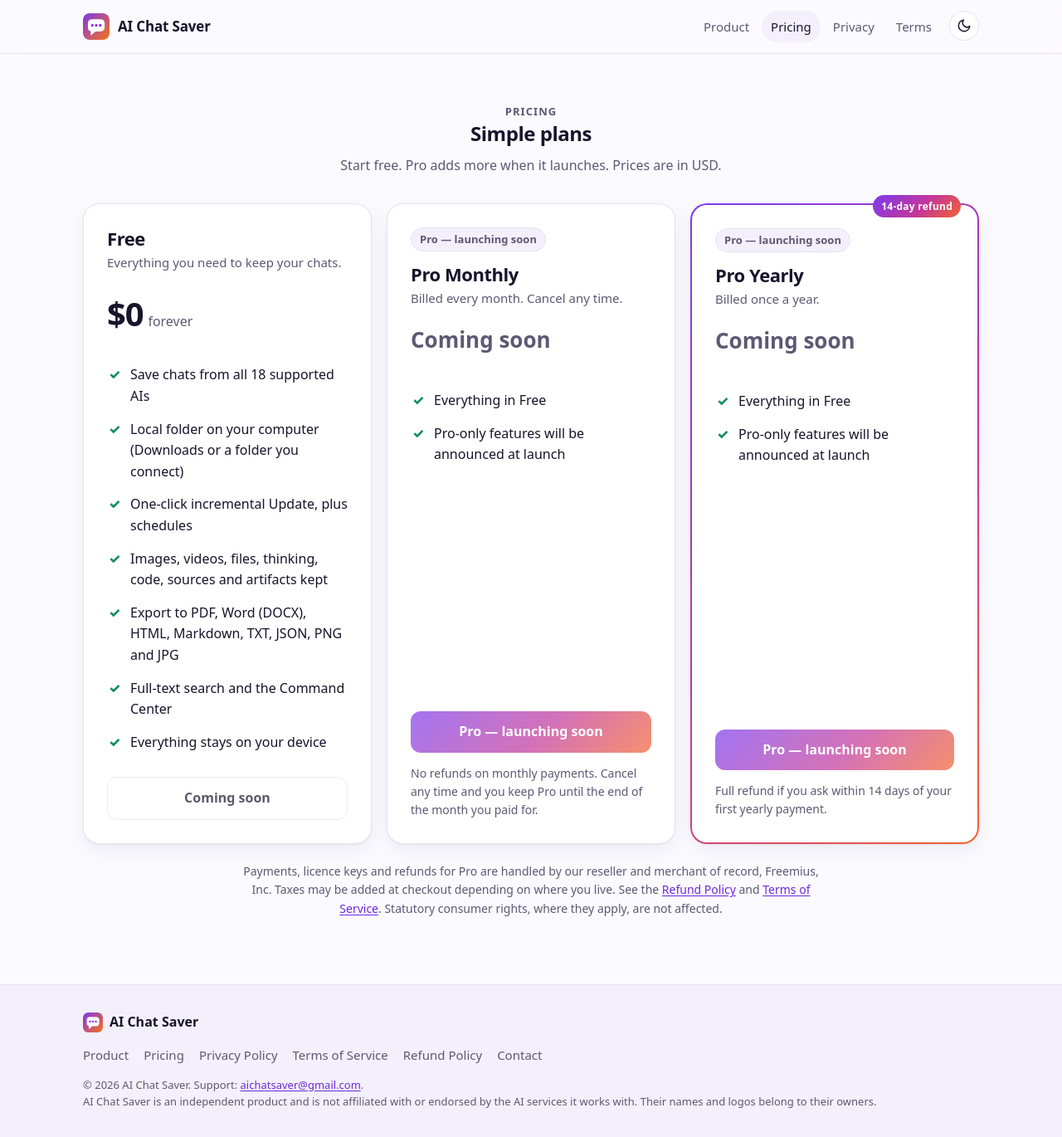
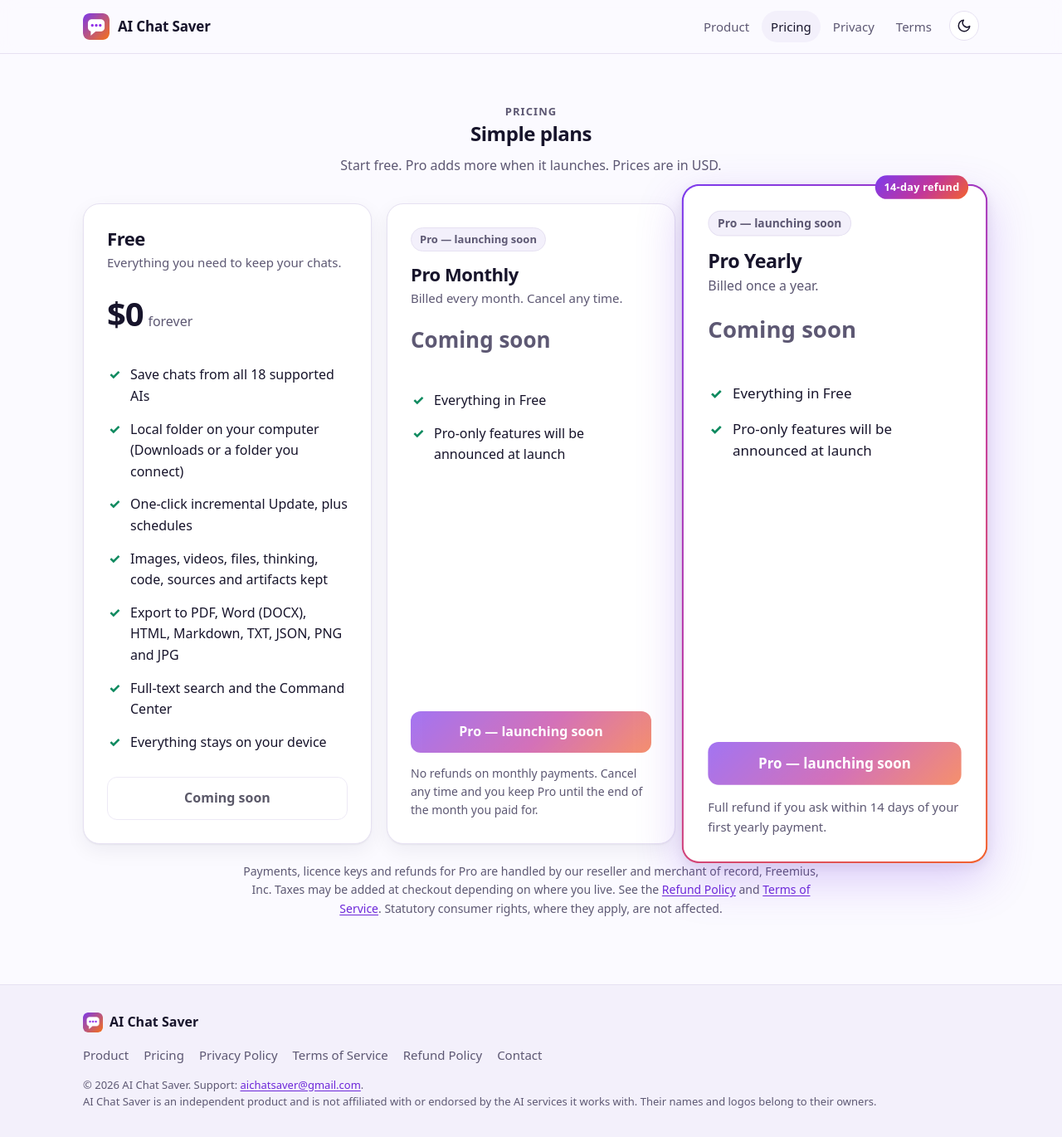
Before and after one commit to aichatsaver/aichatsaver.github.io, a Jekyll site: the page built from pricing.html, in a window 1280 px wide and 1370 px high. Shown: the whole window at 83% size. Built offline with Jekyll 4.4.1, drawn with Linux system fonts in a browser that asks for light colours.

```diff
--- a/assets/css/style.css
+++ b/assets/css/style.css
@@ -108,7 +108,8 @@
 .plans{display:grid;grid-template-columns:repeat(3,1fr);gap:18px;align-items:stretch}
 @media (max-width:900px){.plans{grid-template-columns:1fr;max-width:480px;margin:0 auto}}
 .plan{display:flex;flex-direction:column;background:var(--card);border:1px solid var(--line);border-radius:20px;padding:28px;box-shadow:var(--shadow);position:relative}
-.plan.featured{border:2px solid transparent;background:linear-gradient(var(--card),var(--card)) padding-box,var(--grad) border-box}
+.plan.featured{border:2px solid transparent;background:linear-gradient(var(--card),var(--card)) padding-box,var(--grad) border-box;transform:scale(1.06);z-index:1;box-shadow:0 18px 50px rgba(124,58,237,.25),0 4px 12px rgba(23,20,43,.08)}
+@media (max-width:900px){.plan.featured{transform:none}}
 .plan h2{font-size:22px;margin:0 0 4px}
 .plan .sub{color:var(--muted);margin:0 0 18px;font-size:15px}
 .price{display:flex;align-items:baseline;gap:6px;min-height:52px;margin-bottom:6px}
```
